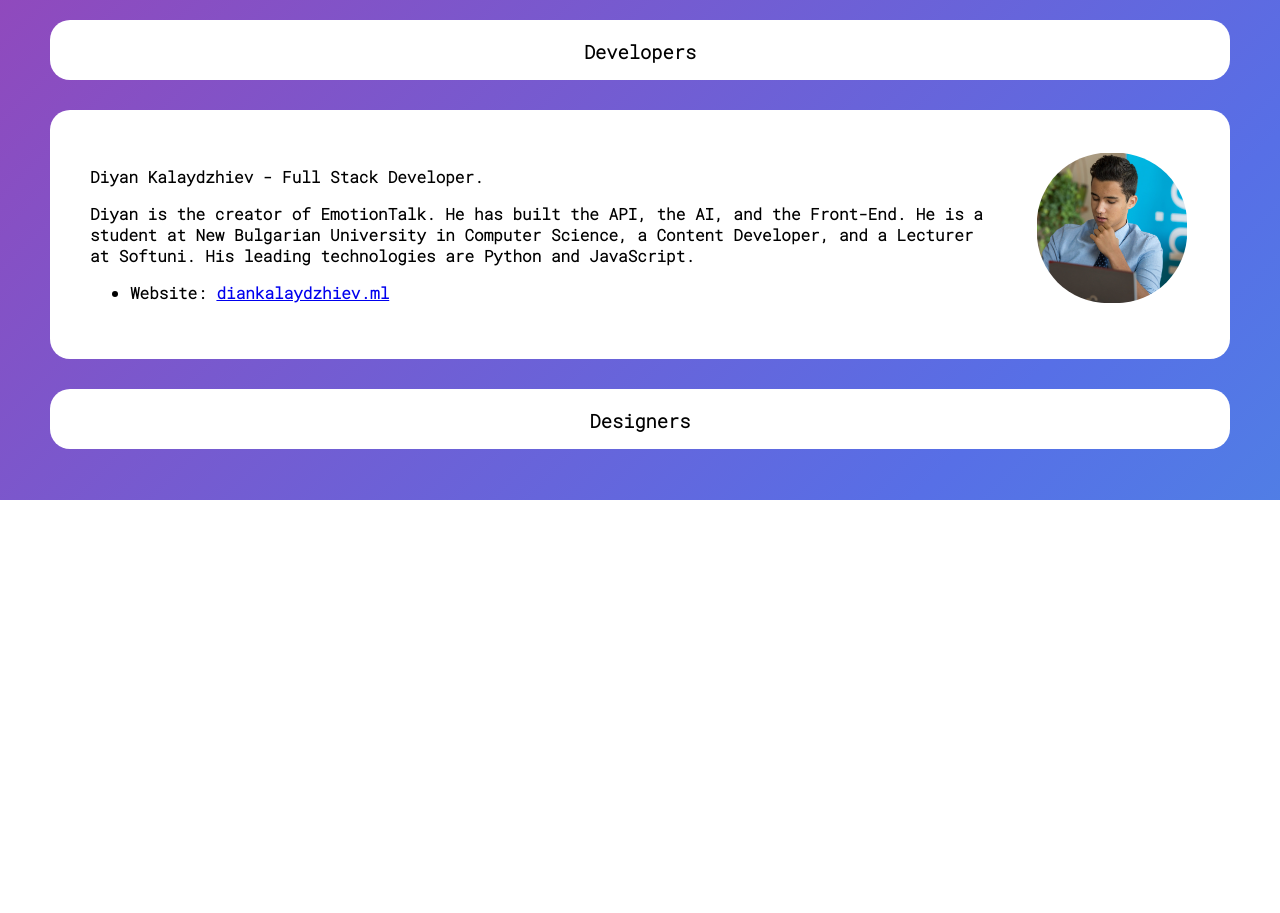
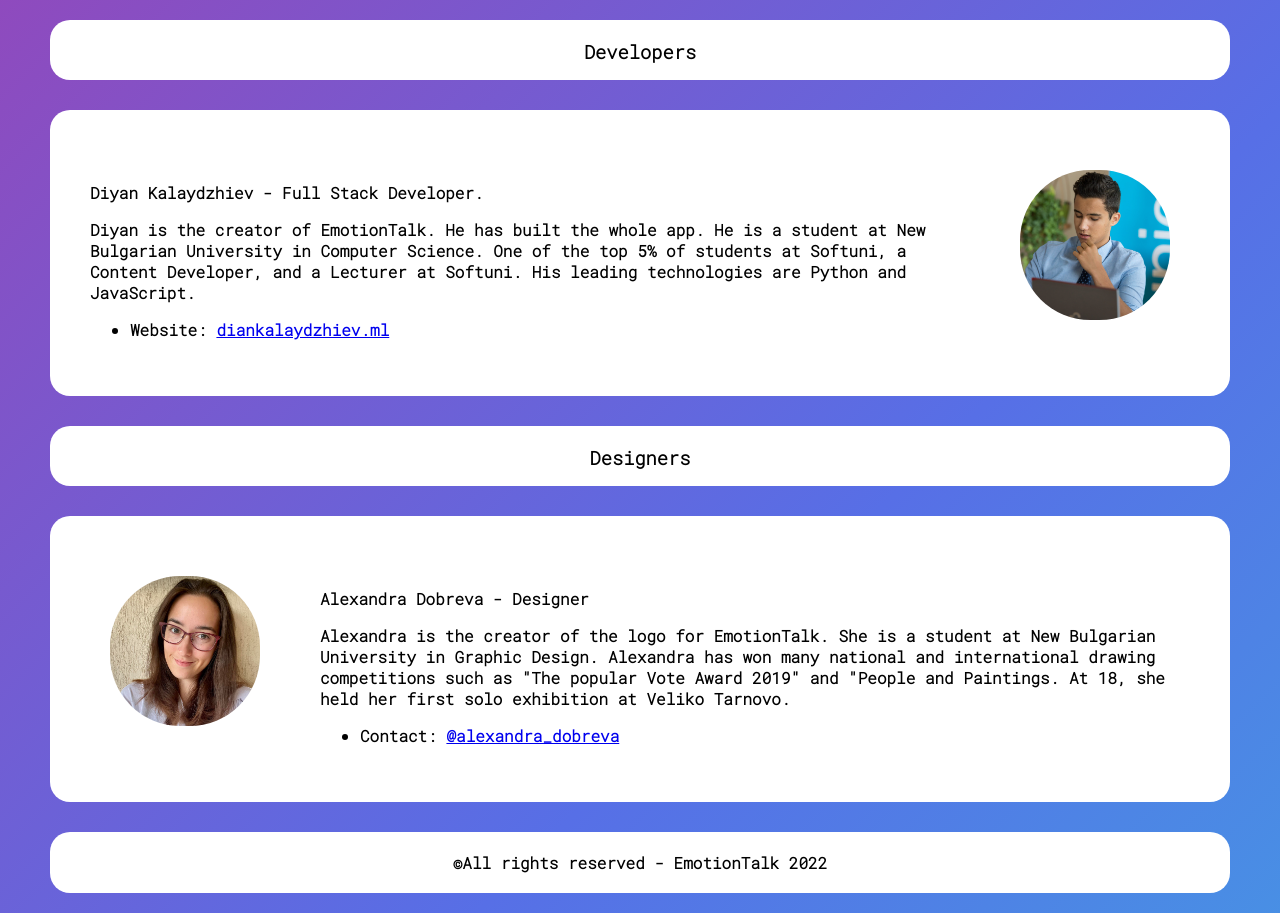
Before and after one commit to DiyanKalaydzhiev23/emotion-talk-front-end, a React (Create React App) app: page /about in a window 1280 px wide. Shown: the part 300-1213 px from the top of the page. Before the commit the page ends 800 px from the top, so only its background shows below. Built offline with nearby package versions, Linux system fonts and the light colour scheme.

Commit message:
Added logo designer to about page

```diff
--- a/src/components/About/About.jsx
+++ b/src/components/About/About.jsx
@@ -33,8 +33,9 @@ export default function About() {
                             <b>Diyan Kalaydzhiev</b> - Full Stack Developer.
                         </p>
                         <p>
-                            Diyan is the creator of EmotionTalk. He has built the API, the AI, and the Front-End.
-                            He is a student at New Bulgarian University in Computer Science, a Content Developer, and a Lecturer at Softuni.
+                            Diyan is the creator of EmotionTalk. He has built the whole app.
+                            He is a student at New Bulgarian University in Computer Science.
+                            One of the top 5% of students at Softuni, a Content Developer, and a Lecturer at Softuni.
                             His leading technologies are Python and JavaScript.
                         </p>
 
@@ -47,6 +48,29 @@ export default function About() {
                 <div className={AboutStyles.teamTypeHeader}>
                     <h3>Designers</h3>
                 </div>
+                <div className={AboutStyles.team}>
+                    <img src="alexandra_dobreva.png" alt="Alexandra's image" />
+                    <div>
+                        <p>
+                            <b>Alexandra Dobreva - Designer</b>
+                        </p>
+                        <p>
+                            Alexandra is the creator of the logo for EmotionTalk.
+                            She is a student at New Bulgarian University in Graphic Design.
+                            Аlexandra has won many national and international drawing competitions such as "The popular Vote Award 2019" and "People and Paintings.
+                            At 18, she held her first solo exhibition at Veliko Tarnovo.
+                        </p>
+                        <ul>
+                            <li>Contact: <a href="https://www.instagram.com/alexandra_dobreva/" target="_blank">@alexandra_dobreva</a></li>
+                        </ul>
+                        </div>
+                </div>
+
+                <footer>
+                    <div>
+                        &copy;All rights reserved - EmotionTalk 2022
+                    </div>
+                </footer>
             </div>
         </>
     );
--- a/src/components/About/AboutStyles.module.css
+++ b/src/components/About/AboutStyles.module.css
@@ -3,7 +3,7 @@
     margin-top: 100px;
 }
 
-.aboutPage div {
+.aboutPage div, footer div {
     font-family: 'Roboto Mono', monospace;
     font-weight: 600;
     display: flex;
@@ -38,8 +38,18 @@
 .aboutPage .team div {
     display: block;
     margin: 0;
+    margin-top: 2vh;
 }
 
 .team img {
-    padding: 2%;
+    padding: 5vh;
 }
+
+footer {
+    padding-bottom: 20px;
+}
+
+footer div {
+    justify-content: center;
+    margin: 0 50px 0 50px !important;
+}
```
Also changed, not shown: public/alexandra_dobreva.png (added).
